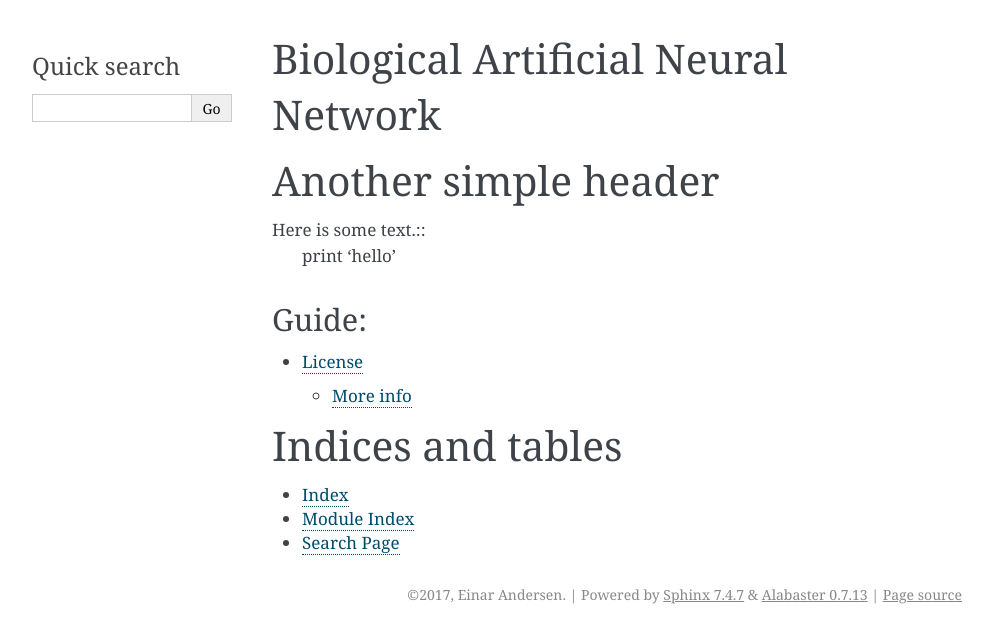
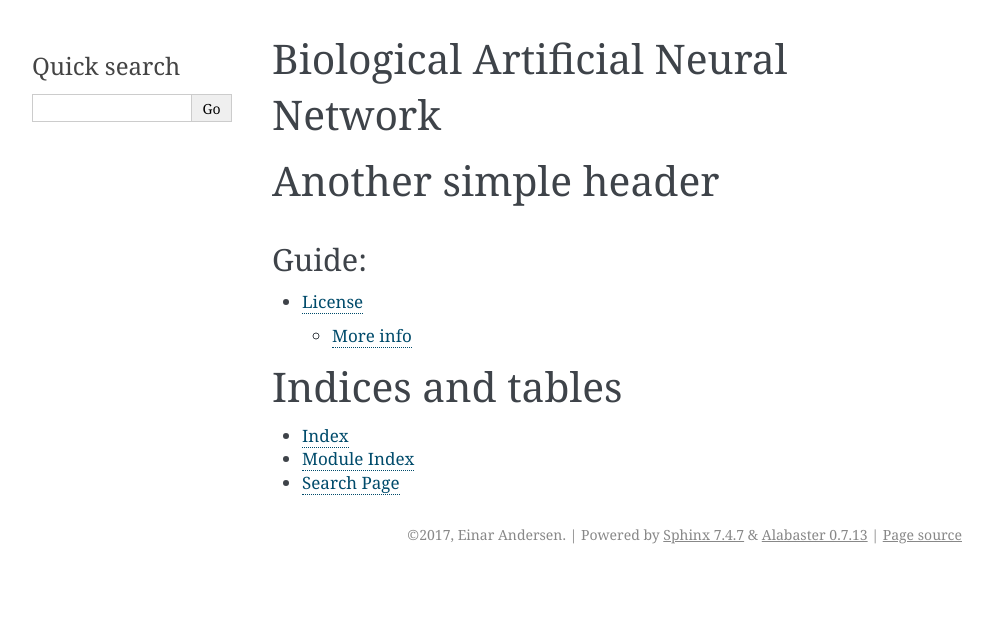
Before and after one commit to einarkurbitur/BANN, a Sphinx documentation site: the page built from docs/source/index.rst, in a window 1280 px wide. Shown: the top 643 px of the page, without its empty margins (148-1141 px from the left). Built offline with Sphinx 7.4.7, drawn with Linux system fonts in a browser that asks for light colours; pages that are not in the unit, such as notebooks, are missing from menus.

Commit message:
added docs

```diff
--- a/docs/source/index.rst
+++ b/docs/source/index.rst
@@ -4,8 +4,7 @@ Biological Artificial Neural Network
 Another simple header
 =====================
 
-Here is some text.::
-    print 'hello'
+
 
 
 Guide:
```
